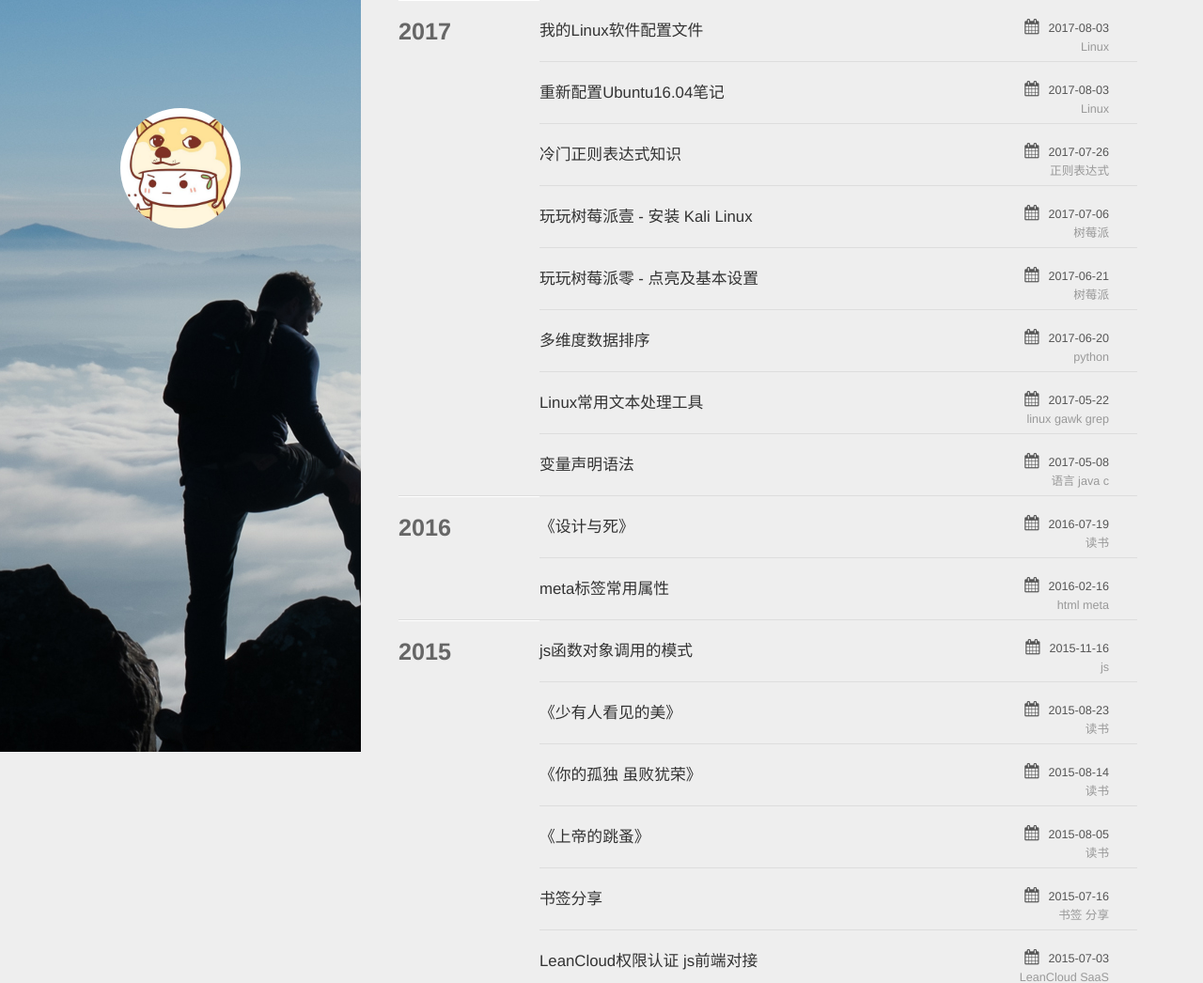
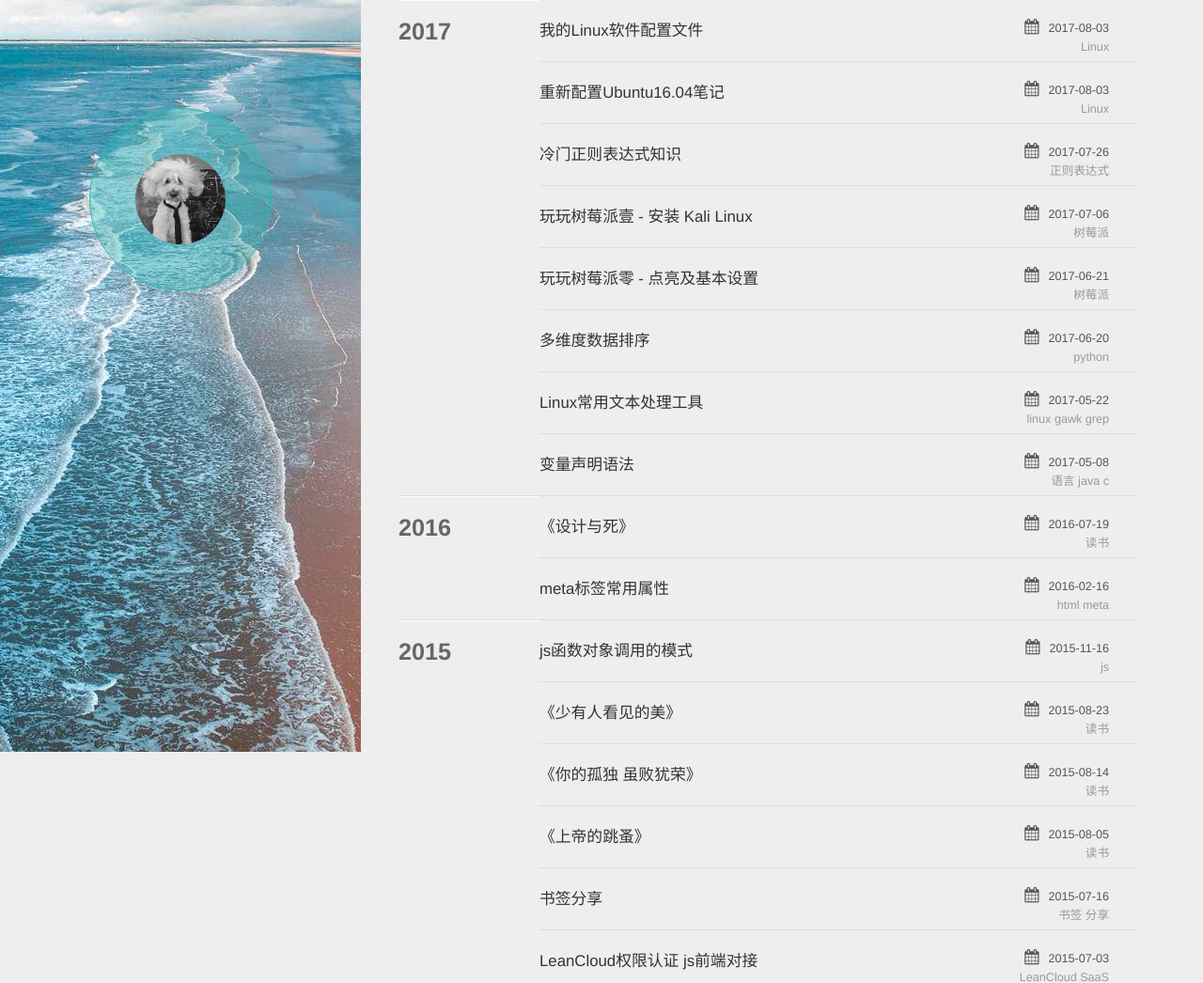
Before and after one commit to marioasu/pureblog, a Flask app: page /archives in a window 1280 px wide. Shown: the top 1046 px of the page at 94% size. Run offline with Flask 2, Linux system fonts and the light colour scheme.

Commit message:
add navigation

```diff
--- a/static/css/blog.css
+++ b/static/css/blog.css
@@ -44,19 +44,58 @@ h3 {
   width: 30%;
   height: 100%;
   text-align: center; }
-  .left_col .avatar {
+  .left_col .nav {
+    font: 16px/1.5em Tahoma, sans-serif;
     padding-top: 30%; }
-    .left_col .avatar img {
-      width: 128px;
-      height: 128px;
-      border-radius: 100%; }
+    .left_col .nav .container {
+      position: relative;
+      width: 5em;
+      height: 5em;
+      padding: 6em;
+      line-height: 5em;
+      text-align: center;
+      margin: 0 auto;
+      border: 0.08333333em solid #2eb8b3;
+      border-radius: 50%;
+      background-color: rgba(46, 184, 179, 0.37);
+      z-index: 1; }
+    .left_col .nav .container a.to {
+      display: block;
+      position: absolute;
+      top: 50%;
+      left: 50%;
+      width: 2em;
+      height: 2em;
+      border-radius: 1em;
+      font-size: 1.66666667em;
+      -webkit-transform: translate(-1em, -1em);
+      -webkit-transition: all 0.5s ease;
+      background-color: #0e0e0e; }
+    .left_col .nav .container a i {
+      vertical-align: super; }
+    .left_col .nav .container a.rotate {
+      position: absolute;
+      top: 50%;
+      left: 50%;
+      width: 6em;
+      height: 6em;
+      border-radius: 3em;
+      -webkit-transform: translate(-3em, -3em); }
+    .left_col .nav .container a.rotate img {
+      width: 100%;
+      height: 100%;
+      border-radius: inherit; }
+    .left_col .nav .container:hover a.to.top {
+      -webkit-transform: translate(-1em, -5em); }
+    .left_col .nav .container:hover a.to.left {
+      -webkit-transform: translate(-5em, -1em); }
+    .left_col .nav .container:hover a.to.right {
+      -webkit-transform: translate(3em, -1em); }
+    .left_col .nav .container:hover a.to.bottom {
+      -webkit-transform: translate(-1em, 3em); }
   .left_col .left_wall {
     height: 100%;
     background-image: url("../img/blog_bg/left_bg_0.jpg");
-    background-position: 50% 50%; }
-  .left_col .archive_wall {
-    height: 100%;
-    background-image: url("../img/blog_bg/left_bg_1.jpg");
     background-position: 50% 50%; }
   .left_col .sidenav {
     height: 100%;
@@ -163,7 +202,7 @@ h3 {
 .mid_col .category {
   margin: 15px 0; }
 .mid_col .codehilite pre {
-  padding: 0.5em; }
+  padding: 0.7em; }
 
 .sidenav {
   position: relative;
--- a/static/sass/blog.scss
+++ b/static/sass/blog.scss
@@ -51,22 +51,68 @@ h3 {
     width: 30%;
     height: 100%;
     text-align: center;
-    .avatar {
+    .nav {
+        font: 16px/1.5em Tahoma, sans-serif;
         padding-top: 30%;
-        img {
-            width: 128px;
-            height: 128px;
-            border-radius: 100%;
+        .container {
+            position: relative;
+            width: 5em;
+            height: 5em;
+            padding: 6em;
+            line-height: 5em;
+            text-align: center;
+            margin: 0 auto;
+            border: 0.08333333em solid #2eb8b3;
+            border-radius: 50%;
+            background-color: rgba(46, 184, 179, 0.37);
+            z-index: 1;
+        }
+        .container a.to {
+            display: block;
+            position: absolute;
+            top: 50%;
+            left: 50%;
+            width: 2em;
+            height: 2em;
+            border-radius: 1em;
+            font-size: 1.66666667em;
+            -webkit-transform: translate(-1em, -1em);
+            -webkit-transition: all 0.5s ease;
+            background-color: #0e0e0e;
+        }
+        .container a i {
+            vertical-align: super;
+        }
+        .container a.rotate {
+            position: absolute;
+            top: 50%;
+            left: 50%;
+            width: 6em;
+            height: 6em;
+            border-radius: 3em;
+            -webkit-transform: translate(-3em, -3em);
+        }
+        .container a.rotate img {
+            width: 100%;
+            height: 100%;
+            border-radius: inherit;
+        }
+        .container:hover a.to.top {
+            -webkit-transform: translate(-1em, -5em);
+        }
+        .container:hover a.to.left {
+            -webkit-transform: translate(-5em, -1em);
+        }
+        .container:hover a.to.right {
+            -webkit-transform: translate(3em, -1em);
+        }
+        .container:hover a.to.bottom {
+            -webkit-transform: translate(-1em, 3em);
         }
     }
     .left_wall {
         height: 100%;
         background-image: url('../img/blog_bg/left_bg_0.jpg');
-        background-position: 50% 50%;
-    }
-    .archive_wall {
-        height: 100%;
-        background-image: url('../img/blog_bg/left_bg_1.jpg');
         background-position: 50% 50%;
     }
     .sidenav {
@@ -202,7 +248,7 @@ h3 {
         margin: 15px 0;
     }
     .codehilite pre {
-        padding: 0.5em;
+        padding: 0.7em;
     }
 }
 .sidenav {
--- a/templates/archives.html
+++ b/templates/archives.html
@@ -2,13 +2,7 @@
 {% block title %} archives {% endblock %}
 
 {% block left_col %}
-  <div class="left_col">
-    <div class="archive_wall">
-      <div class="avatar">
-        <a href="/"><img src="/static/img/blog_bg/avatar.jpg"></a>
-      </div>
-    </div>
-  </div>
+  {% include 'left_col.html' %}
 {% endblock %}
 
 {% block mid_col %}
--- a/templates/left_col.html
+++ b/templates/left_col.html
@@ -1,7 +1,25 @@
 <div class="left_col">
   <div class="left_wall">
-    <div class="avatar">
-        <img src="/static/img/blog_bg/avatar.jpg">
+    <div class="nav">
+      <div class="container">
+        <a href="/" class="to top"><i class="fa fa-home"></i></a>
+        <a href="#" class="to left"><i class="fa fa-file-pdf-o"></i></a>
+        <a href="/pages/manual" class="to right"><i class="fa fa-search"></i></a>
+        <a href="/archives" class="to bottom"><i class="fa fa-book"></i></a>
+        <a href="#" class="rotate"><img src="/static/img/blog_bg/avatar.jpg"></a>
+      </div>
     </div>
   </div>
 </div>
+{% block script %}
+<script type="text/javascript">
+    $('.rotate img').rotate({bind: {
+        click: function(){
+            $(this).rotate({
+                angle: 0,
+                animateTo: 360
+            });
+        }
+    }});
+</script>
+{% endblock %}
```
Also changed, not shown: templates/index.html (+0 -13 lines), static/img/blog_bg/avatar.jpg.
